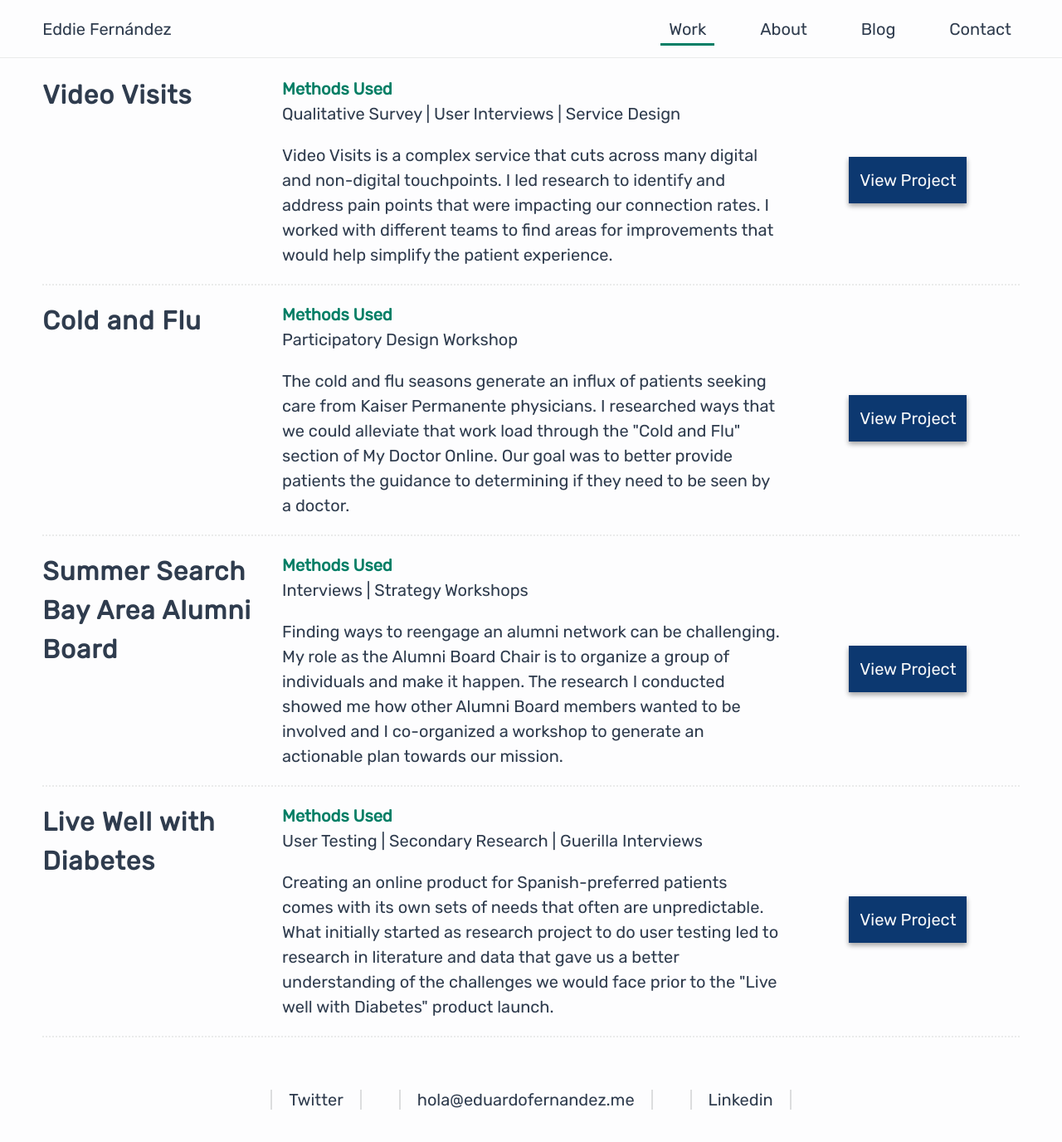
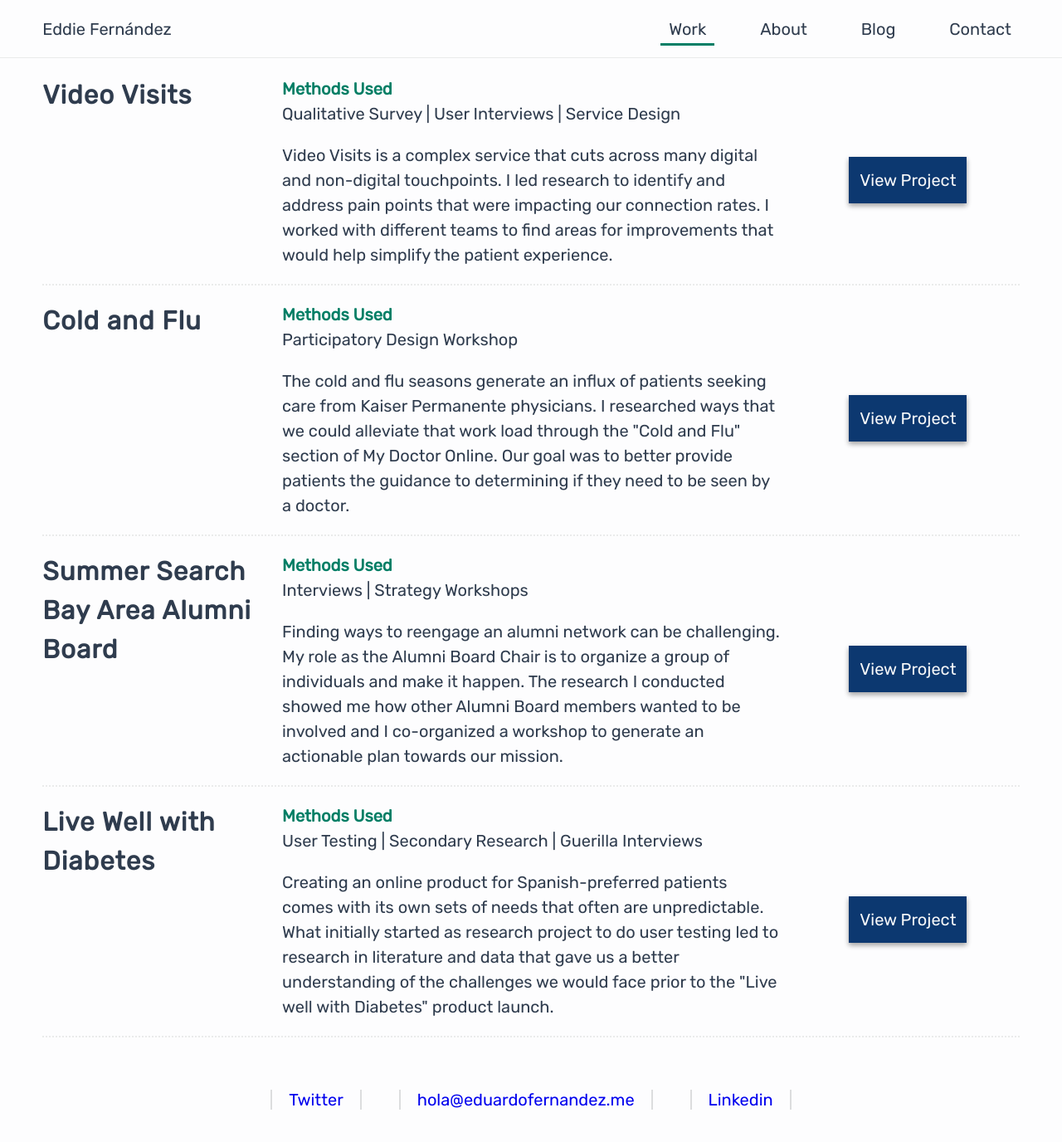
Before and after one commit to edfernan/edfernan.github.io, a Jekyll site: the page built from index.html, in a window 1280 px wide and 1400 px high, scrolled down 498 px. Shown: the top 1376 px of the window at 83% size. Built offline with Jekyll 4.4.1, drawn with Linux system fonts in a browser that asks for light colours.

Commit message:
Small change to footer link colors

```diff
--- a/_sass/_layout.scss
+++ b/_sass/_layout.scss
@@ -364,7 +364,6 @@ footer {
   border-right: 2px solid $grey;
   padding: 0 $gap1;
   margin: 0 $gap1;
-  color: $type-dark;
   text-decoration: none;
 }
 
```
